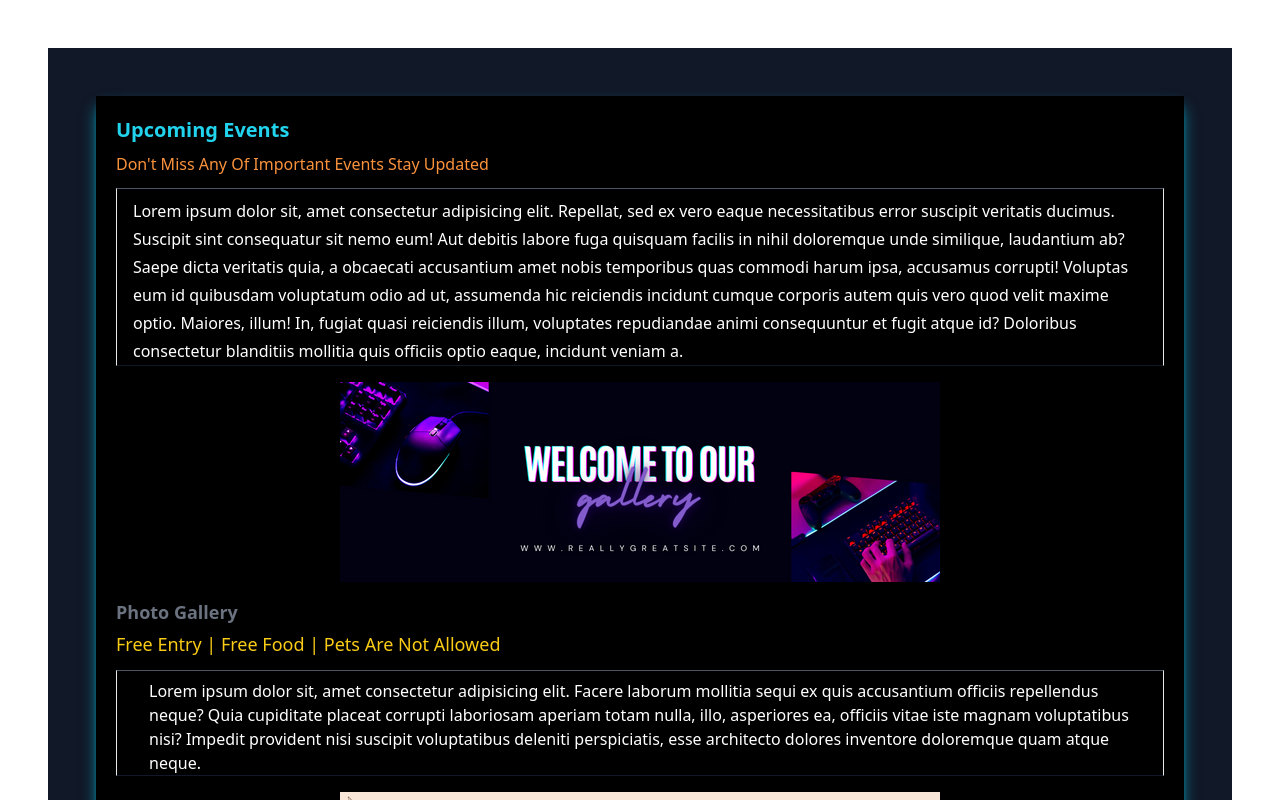
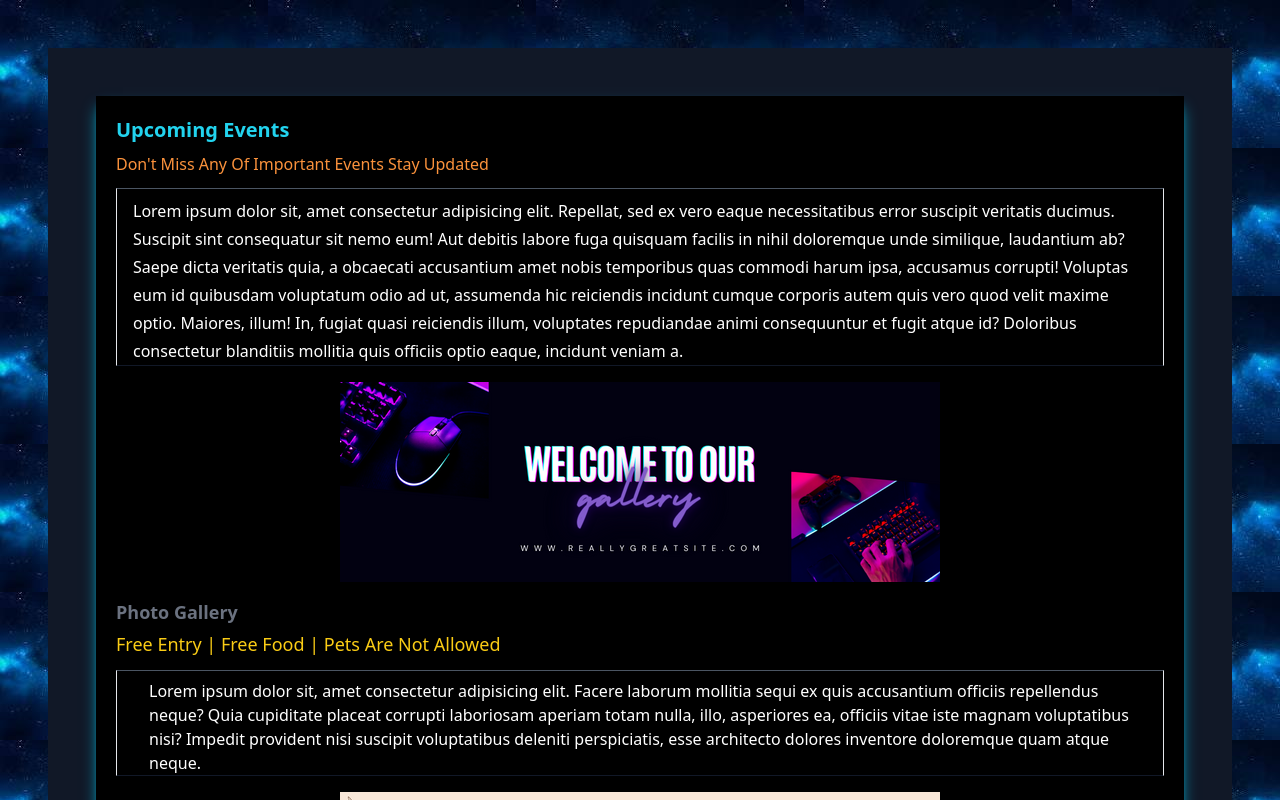
Before and after one commit to CHANDRUS-HUB/Event-Banner, a React (Create React App) app: page / in a window 1280 px wide. Shown: the top 800 px of the page. Built offline with nearby package versions, Linux system fonts and the light colour scheme.

Commit message:
Update App.css

```diff
--- a/src/App.css
+++ b/src/App.css
@@ -1,3 +1,11 @@
 @tailwind base;
 @tailwind components;
 @tailwind utilities;
+
+.bg-image{
+   background-image: url("./img/bg.png");
+    backgroundSize: 'cover';
+    backgroundPosition: 'center';
+    minHeight: '100vh';
+    color: 'white';
+}
```
